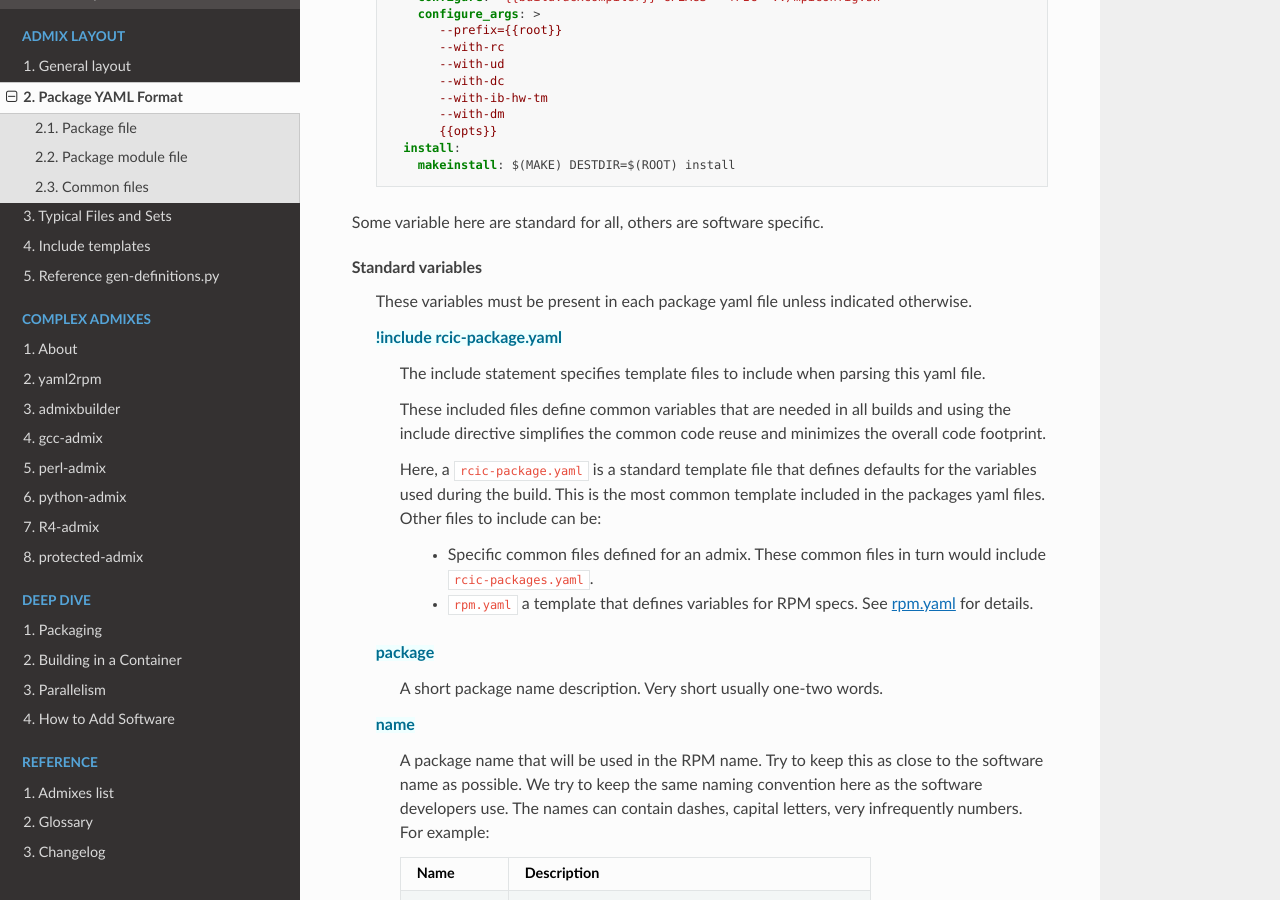
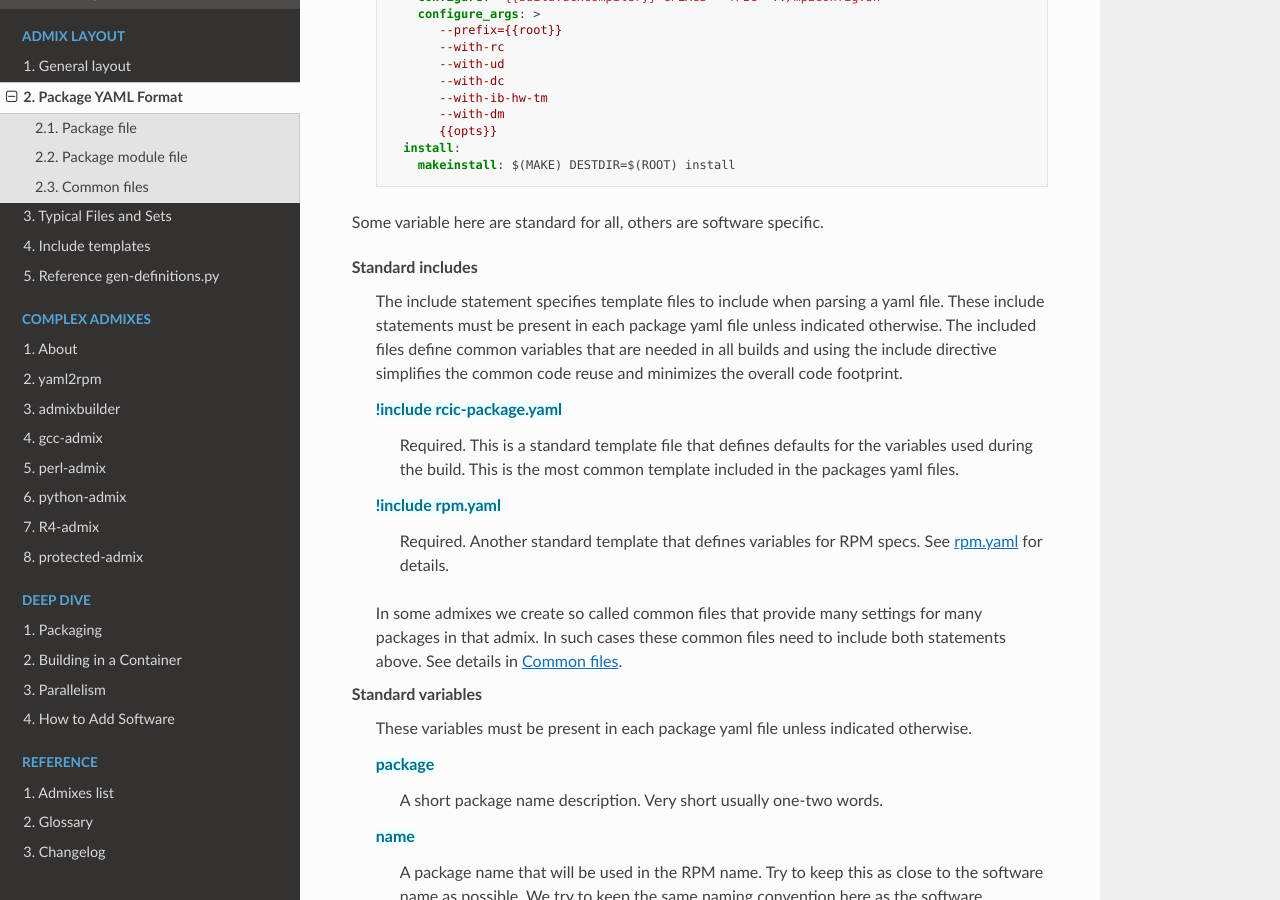
Before and after one commit to RCIC-UCI-Public/yaml2rpm-docs, a Sphinx documentation site: the page built from docs/source/yamlformat/yaml-package.rst, in a window 1280 px wide and 900 px high, scrolled down 1022 px. Built offline with Sphinx 7.4.7 and the Read the Docs theme 3.1.0, drawn with Linux system fonts in a browser that asks for light colours; some of the changed text lies outside the part shown.

Commit message:
update includes info

```diff
--- a/docs/source/yamlformat/yaml-package.rst
+++ b/docs/source/yamlformat/yaml-package.rst
@@ -29,24 +29,28 @@ An example ``ucx.yaml`` from `buildlibs-admix repository <https://github.com/RCI
 
 Some variable here are standard for all, others are software specific.
 
+**Standard includes**
+  The include statement specifies template files to include when parsing a yaml file.
+  These include statements  must be present in each package yaml file unless indicated otherwise.
+  The included files define common variables that are needed in all builds and
+  using the include directive simplifies the common code reuse and minimizes
+  the overall code footprint.
+
+  :yvars:`!include rcic-package.yaml`
+    Required. This is a standard template file that defines
+    defaults for the variables used during the build. This is the most common
+    template included in the packages yaml files.
+
+  :yvars:`!include rpm.yaml`
+    Required. Another standard  template that defines variables for RPM specs.
+    See :ref:`rpm.yaml` for details.
+
+  In some admixes we create so called common files that provide many settings
+  for many packages in that admix. In such cases these common files
+  need to include both statements above.  See details in :ref:`package_common`.
+
 **Standard variables**
   These variables must be present in each package yaml file unless indicated otherwise.
-
-  :yvars:`!include rcic-package.yaml`
-    The  include statement specifies template files to include when parsing this yaml file.
-
-    These included files  define common variables that are needed in all builds and
-    using the include directive simplifies the common code reuse and minimizes
-    the overall code footprint.
-
-    Here, a ``rcic-package.yaml`` is a standard template file that defines
-    defaults for the variables used during the build. This is the most common
-    template included in the packages yaml files. Other files to include can be:
-
-      - Specific common files defined for an admix.
-        These common files in turn would include ``rcic-packages.yaml``.
-      - ``rpm.yaml`` a template that defines variables for RPM specs.
-        See :ref:`rpm.yaml` for details.
 
   :yvars:`package`
     A short package name description. Very short usually one-two words.
@@ -117,10 +121,10 @@ Some variable here are standard for all, others are software specific.
   standard variables. For the ``ucx.yaml`` above:
 
   :yvars:`add_config_args`
-    Defines specific configuration options only for specific *ucx* versions.
+    Defines specific configuration options.
   :yvars:`opts`
     Gets set to the value of above variable only for certain *ucx* versions.
-    Then when used in :yvars:`{{build.configure_args}}` it is either empty for
+    Then when used in :yvars:`configure_args` it is either empty for
     some versions and set to :yvars:`add_config_args` for others.
 
   Additional simple or dictionary variables  can be added as needed.
```
